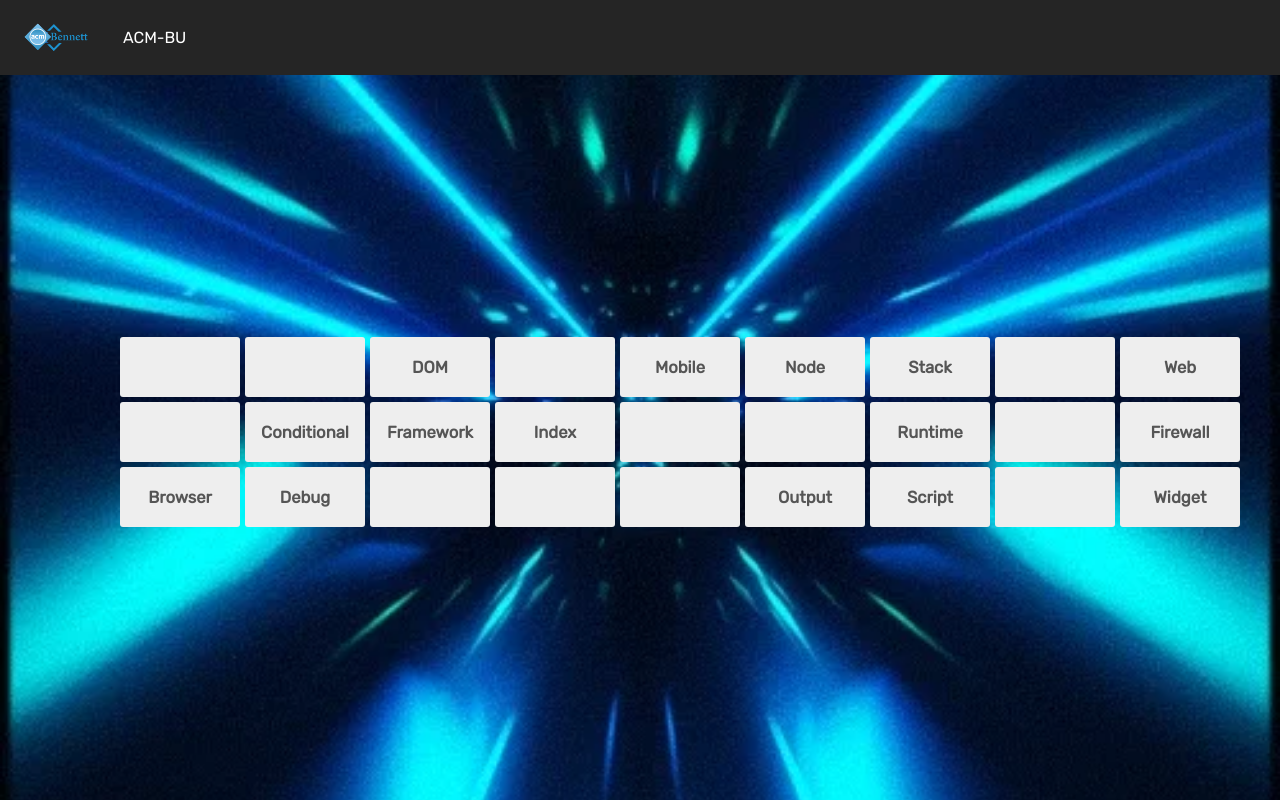
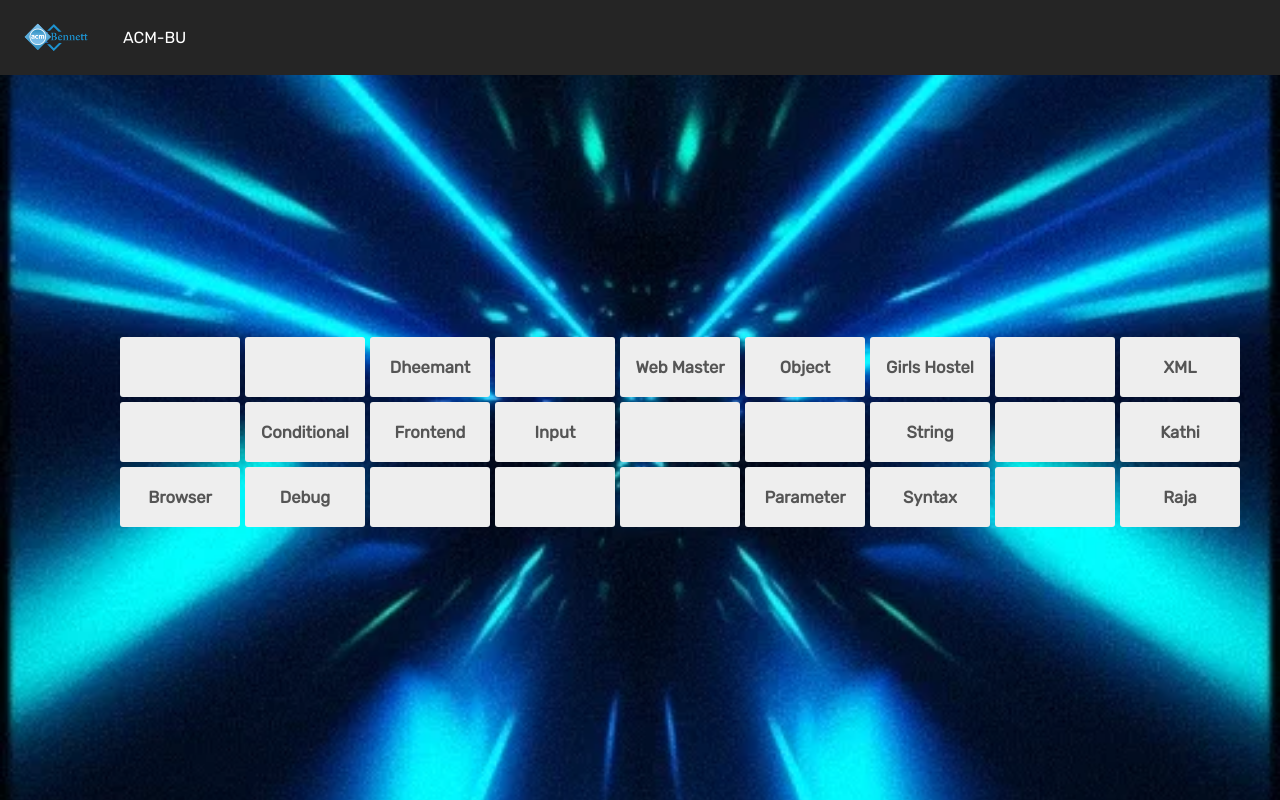
Before and after one commit to katareayush/ACM_BU_TechTambola, a React (Create React App) app in the folder frontend/: page /ticket in a window 1280 px wide. Built offline with nearby package versions, Linux system fonts and the light colour scheme.

Commit message:
Update Ticket.js

```diff
--- a/frontend/src/components/Ticket/Ticket.js
+++ b/frontend/src/components/Ticket/Ticket.js
@@ -2,7 +2,7 @@ import { useState, useEffect } from "react";
 import "./Ticket.css";
 
 const ALL_POSSIBLE_ANSWERS = [
-  "Algorithm",
+  "ACM",
   "API",
   "Array",
   "Backend",
@@ -20,43 +20,41 @@ const ALL_POSSIBLE_ANSWERS = [
   "CSS",
   "Database",
   "Debug",
-  "Deployment",
   "Developer",
   "DOM",
-  "Element",
+  "Dheemant",
   "Encryption",
   "Event",
-  "Exception",
+  "Ben10",
   "Framework",
   "Frontend",
-  "Function",
+  "Pari Chowk",
   "Git",
   "GitHub",
   "HTML",
   "HTTP",
   "IDE",
-  "If-else",
+  "Incognito",
   "Index",
   "Input",
   "Interface",
   "Internet",
   "JavaScript",
   "JSON",
-  "Keyboard",
+  "VPN",
   "Library",
   "Link",
   "Linux",
   "Loop",
   "Markup",
-  "Method",
+  "Mouse",
   "Mobile",
-  "Mouse",
+  "Web Master",
   "Network",
   "Node",
   "Object",
   "OOP",
-  "Operating System",
-  "Output",
+  "Bennett",
   "Package",
   "Parameter",
   "Parser",
@@ -66,33 +64,30 @@ const ALL_POSSIBLE_ANSWERS = [
   "React",
   "Repository",
   "Resolution",
-  "Router",
-  "Runtime",
   "Script",
   "Server",
   "Stack",
   "String",
   "Syntax",
   "Tag",
-  "Terminal",
+  "Girls Hostel",
   "Testing",
-  "UI",
+  "Vivaad",
   "URL",
   "UX",
   "Variable",
-  "Version Control",
   "Virtual",
   "Web",
   "Widget",
   "Wi-Fi",
-  "Windows",
+  "M Block",
   "Wireframe",
   "XML",
-  "Responsive",
-  "Agile",
-  "Scrum",
+  "LRC",
+  "Kathi",
+  "Snap Eats",
   "Firewall",
-  "Cookie",
+  "Raja",
 ];
 
 const shuffleArray = (array) => {
```
